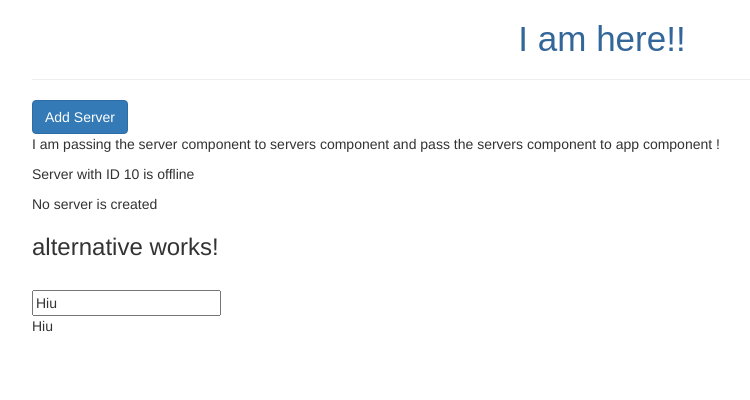
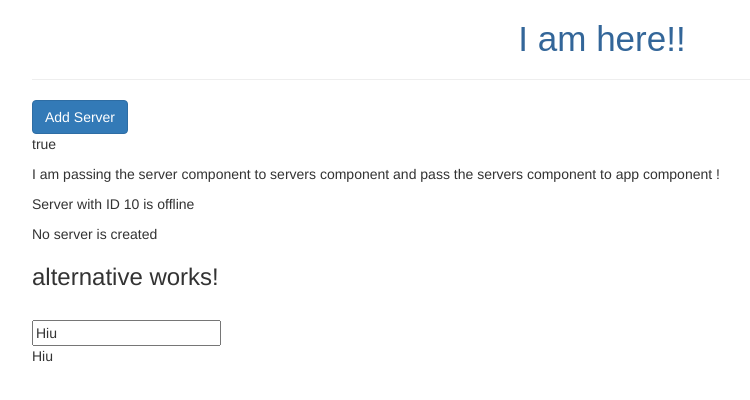
Before and after one commit to HiufaiLau/Angular-SPA, an Angular app: page / in a window 1280 px wide. Shown: the top 400 px of the page, without its empty margins (38-788 px from the left). Built offline with nearby package versions, Linux system fonts and the light colour scheme.

Commit message:
angular with property and string intepollation binding

```diff
--- a/src/app/app.component.html
+++ b/src/app/app.component.html
@@ -13,7 +13,7 @@
       <div class="app-servers"></div>
 
       <br>
-      <!-- two-way binding -->
+      <!-- twoway binding -->
       <input type="text" [(ngModel)]="name">
       <p>{{name}}</p>
     </div>
--- a/src/app/servers/servers.component.html
+++ b/src/app/servers/servers.component.html
@@ -2,6 +2,7 @@
 <!-- onclick eventlistener = (click)="" -->
 <!-- For events, you don't bind to onclick but only to click (=> (click)). -->
 <button class="btn btn-primary" [disabled]="!allowNewServer" (click)="onCreateServer()">Add Server</button>
+<p>{{allowNewServer}}</p>
 <app-server></app-server>
 <!-- <app-server></app-server> -->
 
```
